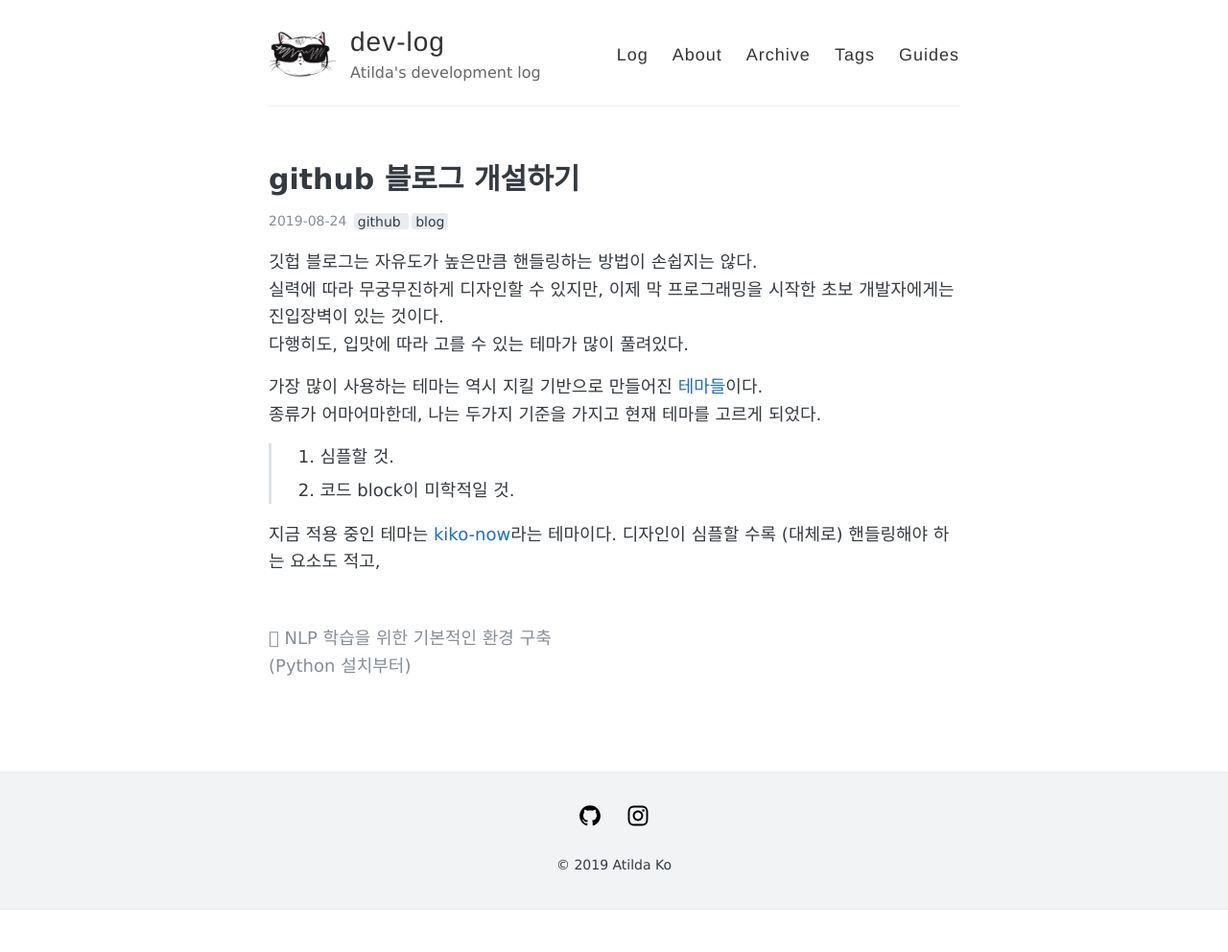
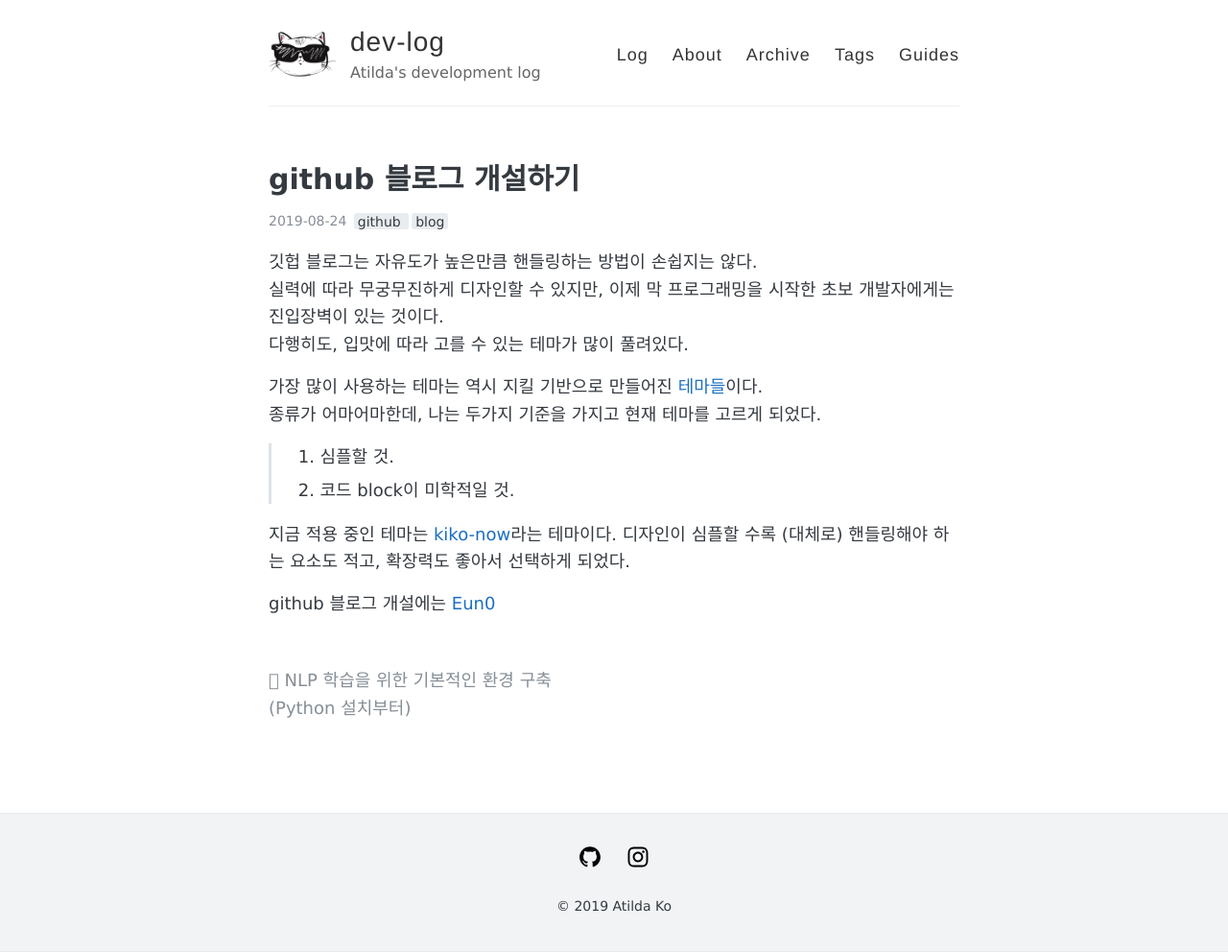
Before and after one commit to stellarway/stellarway.github.io, a Jekyll site: the page built from _posts/2019-08-24-blog.md, in a window 1280 px wide. Shown: the whole page at 96% size. Built offline with Jekyll 4.4.1, drawn with Linux system fonts in a browser that asks for light colours; before the commit the page ends 948 px from its top, so only the background shows below that.

Commit message:
_posts/2019-08-24-blog.md updated from https://stackedit.io/

```diff
--- a/_posts/2019-08-24-blog.md
+++ b/_posts/2019-08-24-blog.md
@@ -15,9 +15,11 @@ comments: true
 > 2. 코드 block이 미학적일 것.
 
 지금 적용 중인 테마는 [kiko-now](https://github.com/aweekj/kiko-now)라는 테마이다.
-디자인이 심플할 수록 (대체로) 핸들링해야 하는 요소도 적고,
+디자인이 심플할 수록 (대체로) 핸들링해야 하는 요소도 적고, 확장력도 좋아서 선택하게 되었다.
+
+github 블로그 개설에는 [Eun0 ](https://blog.naver.com/PostView.nhn?blogId=prt1004dms&logNo=221439087865)
 
 
 <!--stackedit_data:
-eyJoaXN0b3J5IjpbLTg2NzE3MTMxOCwxNTQyOTA1MTE5XX0=
+eyJoaXN0b3J5IjpbLTIwNDYzNjU5MTgsMTU0MjkwNTExOV19
 -->
```
